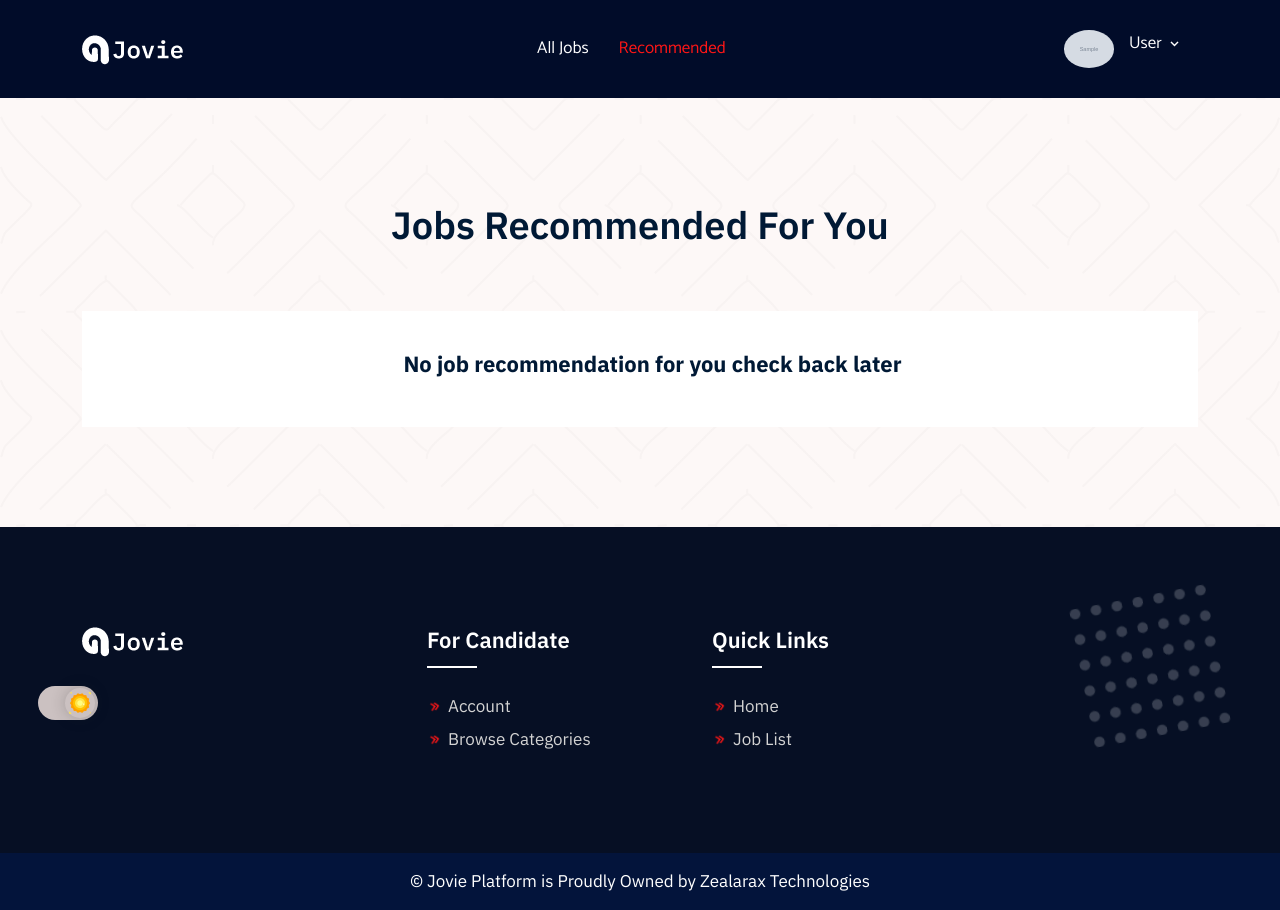
After one commit to coding-fortunatus/job-listing, a Django app: page /recommended-jobs/ in a window 1280 px wide. The commit adds this page. Run offline with Django 5.2, Linux system fonts and the light colour scheme; a user stored in the database is signed in; tables that the repository leaves empty hold one stand-in row (values such as "Sample post"); grey boxes marked "Sample" are stand-in pictures; data that the repository does not hold is empty; some libraries are stand-ins or nearby versions.

Commit message:
Add recommended jobs feature; update job model to include city and country fields, implement recommended_jobs view, and modify templates for navigation

```diff
--- a/job/forms.py
+++ b/job/forms.py
@@ -63,6 +63,7 @@ class UpdateUserProfileForm(forms.ModelForm):
             'fullname': forms.TextInput(attrs={'class': 'form-control'}),
             'position': forms.TextInput(attrs={'class': 'form-control'}),
             'phone': forms.TextInput(attrs={'class': 'form-control'}),
+            'company_logo': forms.FileInput(attrs={'class': 'form-control', 'accept': 'image/*'}),
             'picture': forms.FileInput(attrs={'class': 'form-control', 'accept': 'image/*'}),
             'category': forms.Select(attrs={'class': 'category'}),
             'secondary_category': forms.Select(attrs={'class': 'category'}),
@@ -84,7 +85,7 @@ class PostJobForm(forms.ModelForm):
     class Meta:
         model = Job
         fields = [
-            'title', 'job_category', 'company_name', 'company_email', 'company_website', 'location', 'job_type', 'job_tags', 'salary', 'experience',
+            'title', 'job_category', 'company_name', 'company_email', 'company_website', 'city', 'country', 'job_type', 'job_tags', 'salary', 'experience',
             'description',
         ]
         widgets = {
@@ -93,7 +94,8 @@ class PostJobForm(forms.ModelForm):
             'company_name': forms.TextInput(attrs={'class': 'form-control'}),
             'company_email': forms.EmailInput(attrs={'class': 'form-control'}),
             'company_website': forms.URLInput(attrs={'class': 'form-control'}),
-            'location': forms.TextInput(attrs={'class': 'form-control'}),
+            'city': forms.TextInput(attrs={'class': 'form-control'}),
+            'country': forms.TextInput(attrs={'class': 'form-control'}),
             'job_type': forms.Select(attrs={'class': 'category'}),
             'job_tags': forms.TextInput(attrs={'class': 'form-control'}),
             'salary': forms.TextInput(attrs={'class': 'form-control'}),
--- a/job/models.py
+++ b/job/models.py
@@ -77,6 +77,8 @@ class User(AbstractUser):
     salary_expectation = models.IntegerField(blank=True, null=True)
     resume_cv = models.FileField(upload_to='resumes/', blank=True, null=True)
     skills = models.TextField(blank=True, null=True)
+    company_logo = models.ImageField(
+        upload_to='companies/', blank=True, null=True)
     experience = models.IntegerField(
         blank=True, null=True)
     english_level = models.CharField(
@@ -101,13 +103,15 @@ class Job(models.Model):
     user_id = models.ForeignKey(User, on_delete=models.CASCADE)
     title = models.CharField(max_length=255)
     description = models.TextField()
+    requirements = models.TextField(null=True, blank=True)
     job_category = models.CharField(
         max_length=255, choices=User.CATEGORY_CHOICES, null=True, blank=True)
     job_type = models.CharField(
         choices=User.EMPLOYMENT_OPTIONS, max_length=20)
     job_tags = models.CharField(max_length=255)
     experience = models.IntegerField(null=True, blank=True)
-    location = models.CharField(max_length=255)
+    country = models.CharField(max_length=255, null=True, blank=True)
+    city = models.CharField(max_length=255, null=True, blank=True)
     company_name = models.CharField(max_length=255, null=True, blank=True)
     company_email = models.EmailField(max_length=255, null=True, blank=True)
     company_website = models.URLField(max_length=255, blank=True, null=True)
--- a/job/urls.py
+++ b/job/urls.py
@@ -1,5 +1,5 @@
 from django.urls import path
-from .views import register, user_login, index, user_logout, profile, post_job, job_details
+from .views import register, user_login, index, user_logout, profile, post_job, job_details, recommended_jobs
 
 urlpatterns = [
     path('', index, name='index'),
@@ -8,5 +8,6 @@ urlpatterns = [
     path('register/', register, name='register'),
     path('profile/', profile, name='profile'),
     path('post-job/', post_job, name="post_job"),
+    path('recommended-jobs/', recommended_jobs, name='recommended_jobs'),
     path('job/<int:job_id>/', job_details, name='job_details'),
 ]
--- a/job/views.py
+++ b/job/views.py
@@ -27,10 +27,18 @@ def index(request):
     return render(request, template_name='site/index.html', context={'jobs': jobs})
 
 
+@login_required(login_url='login')
+def recommended_jobs(request):
+    jobs = Job.objects.filter(job_tags__icontains=request.user.category)
+    return render(request, template_name='site/recommend.html', context={'jobs': jobs})
+
+
 def job_details(request, job_id):
     job = Job.objects.get(id=job_id)
     tags = job.job_tags.split(',')
-    return render(request, template_name='site/job-details.html', context={'job': job, 'tags': tags})
+    requirements = [req.strip()
+                    for req in job.requirements.split("\n") if req.strip()]
+    return render(request, template_name='site/job-details.html', context={'job': job, 'tags': tags, 'requirements': requirements})
 
 
 def register(request):
--- a/templates/partials/footer.html
+++ b/templates/partials/footer.html
@@ -19,7 +19,7 @@
                     <h3>For Candidate</h3>
                     <ul>
                         <li>
-                            <a href="#">
+                            <a href="{% url 'profile' %}">
                                 <i class="bx bx-chevrons-right bx-tada"></i>
                                 Account
                             </a>
@@ -44,7 +44,7 @@
                             </a>
                         </li>
                         <li>
-                            <a href="#">
+                            <a href="{% url 'recommended_jobs' %}">
                                 <i class="bx bx-chevrons-right bx-tada"></i>
                                 Job List
                             </a>
--- a/templates/partials/navbar.html
+++ b/templates/partials/navbar.html
@@ -28,13 +28,13 @@
                                       {% if request.path == '/' %}active{% endif %}">All Jobs</a>
                         </li>
                         <li class="nav-item">
-                            <a href="#"
+                            <a href="{% url "recommended_jobs" %}"
                                class="nav-link
-                                      {% if request.path == 'recommended' %}active{% endif %}">Recommended</a>
+                                      {% if request.path == '/recommended-jobs/' %}active{% endif %}">Recommended</a>
                         </li>
-                        <li class="nav-item">
+                        {% comment %} <li class="nav-item">
                             <a href="#" class="nav-link">Company</a>
-                        </li>
+                        </li> {% endcomment %}
                     </ul>
                     <div class="other-option">
                         {% if user.is_authenticated %}
--- a/templates/site/index.html
+++ b/templates/site/index.html
@@ -89,7 +89,7 @@
                                                 </li>
                                                 <li>
                                                     <i class="bx bx-location-plus"></i>
-                                                    {{ job.location }}
+                                                    {{ job.country }}, {{ job.city }}
                                                 </li>
                                                 <li>
                                                     <i class="bx bx-stopwatch"></i>
--- /dev/null
+++ b/templates/site/recommend.html
@@ -0,0 +1,85 @@
+{% extends "base.html" %}
+{% load humanize %}
+{% load static %}
+{% block title %}
+    Recommended Jobs
+{% endblock title %}
+{% block content %}
+    {% include "partials/loader.html" %}
+    {% include "partials/navbar.html" %}
+    <!-- Job Section End -->
+    <section class="job-style-two job-list-section pt-100 pb-70">
+        <div class="container">
+            <div class="section-title text-center">
+                <h2>Jobs Recommended For You</h2>
+            </div>
+            <div class="row">
+                {% if jobs %}
+                    {% for job in jobs %}
+                        <div class="col-lg-12">
+                            <div class="job-card-two">
+                                <div class="row align-items-center">
+                                    <div class="col-md-1">
+                                        <div class="company-logo">
+                                            <a href="#">
+                                                <img src="{% static 'assets/img/company-logo/6.png' %}"  alt="logo" />
+                                            </a>
+                                        </div>
+                                    </div>
+                                    <div class="col-md-8">
+                                        <div class="job-info">
+                                            <h3>
+                                                <a href="#">{{ job.title }}</a>
+                                            </h3>
+                                            <ul>
+                                                <li>
+                                                    <i class="bx bx-briefcase"></i>
+                                                    {{ job.get_job_category_display }}
+                                                </li>
+                                                <li>
+                                                    <i class="bx bx-briefcase"></i>
+                                                    ${{ job.salary|intcomma }}
+                                                </li>
+                                                <li>
+                                                    <i class="bx bx-location-plus"></i>
+                                                    {{ job.country }}, {{ job.city }}
+                                                </li>
+                                                <li>
+                                                    <i class="bx bx-stopwatch"></i>
+                                                    {{ job.created_at|timesince }} ago
+                                                </li>
+                                            </ul>
+                                            <span>{{ job.get_job_type_display }}</span>
+                                        </div>
+                                    </div>
+                                    <div class="col-md-3">
+                                        <div class="theme-btn text-end">
+                                            <a href="{% url 'job_details' job.id %}" class="default-btn">Browse Job</a>
+                                        </div>
+                                    </div>
+                                </div>
+                            </div>
+                        </div>
+                    {% endfor %}
+                {% else %}
+                    <div class="col-lg-12">
+                        <div class="job-card-two">
+                            <div class="row align-items-center">
+                                <div class="col-md-12 text-center">
+                                    <div class="job-info">
+                                        <h3>
+                                            <a>No job recommendation for you check back later</a>
+                                        </h3>
+                                    </div>
+                                </div>
+                            </div>
+                        </div>
+                    </div>
+                {% endif %}
+            </div>
+        </div>
+    </section>
+    <!-- Job Section End -->
+    {% include "partials/footer.html" %}
+    <!-- Footer Section End -->
+{% endblock content %}
```
Also changed, not shown: templates/site/job-details.html (+14 -27 lines), job/migrations/0006_remove_job_location_job_city_job_country_and_more.py (added).
